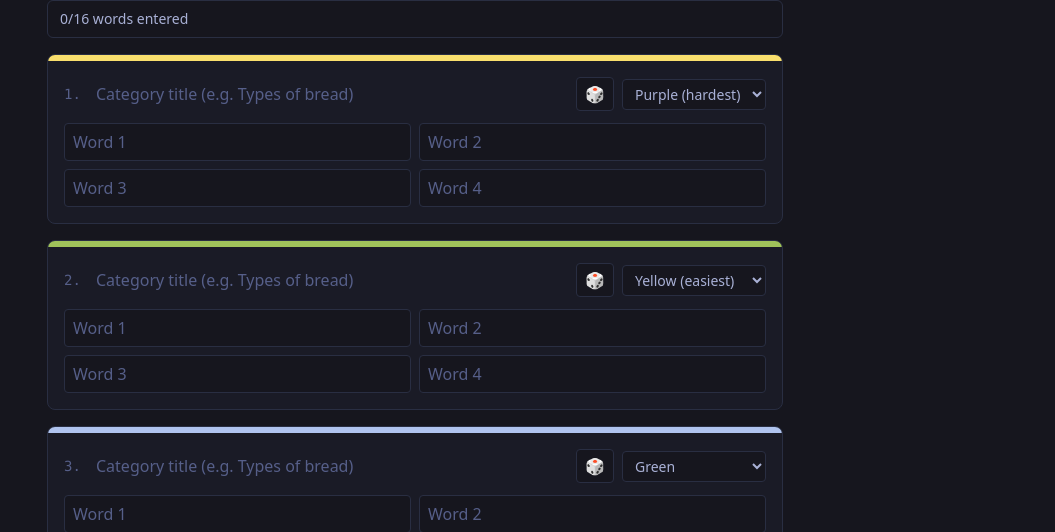
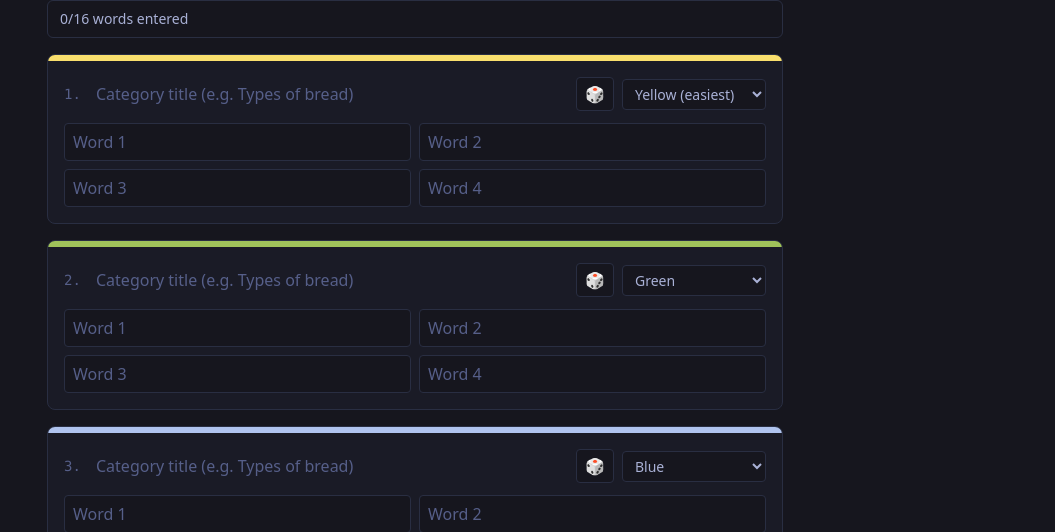
Before and after one commit to c3-jack/fdtl-training-app, a React (Vite) app: page / in a window 1280 px wide. Both pictures are taken after a click on the button "Create a puzzle". Shown: the part 217-749 px from the top of the page, without its empty margins (225-1280 px from the left). Built offline with nearby package versions, Linux system fonts and the light colour scheme.

Commit message:
Fix one-away threshold, 5th-tile selection, and color dropdown value

```diff
--- a/src/components/CreatePanel.tsx
+++ b/src/components/CreatePanel.tsx
@@ -411,7 +411,7 @@ function GroupEditor({
           >
             <option value="">Color...</option>
             {DIFFICULTY_OPTIONS.map((d) => (
-              <option key={d} value={(d + 1) % 4} disabled={usedDifficulties.includes(d) && group.difficulty !== d}>
+              <option key={d} value={d} disabled={usedDifficulties.includes(d) && group.difficulty !== d}>
                 {DIFFICULTY_LABELS[d]}
               </option>
             ))}
--- a/src/hooks/usePuzzleState.ts
+++ b/src/hooks/usePuzzleState.ts
@@ -41,7 +41,7 @@ export function usePuzzleState(puzzle: Puzzle) {
       setSelected((s) => {
         const idx = s.findIndex((x) => x.word === word.word)
         if (idx >= 0) return s.filter((_, i) => i !== idx)
-        if (s.length > 4) return s
+        if (s.length >= 4) return s
         return [...s, word]
       })
     },
--- a/src/lib/puzzle.ts
+++ b/src/lib/puzzle.ts
@@ -1,5 +1,4 @@
 import type { Difficulty, Group, Puzzle } from '../types/puzzle'
-
 /**
  * Validate an unknown value as a playable Puzzle. Returns `{ ok: true, puzzle }`
  * or `{ ok: false, error }`. Used at both ends of the share pipeline:
@@ -19,7 +18,6 @@ export function validatePuzzle(input: unknown): ValidationResult {
   if (!Array.isArray(p.groups) || p.groups.length !== 4) {
     return { ok: false, error: 'Must have exactly 4 groups' }
   }
-
   const seenDifficulties = new Set<Difficulty>()
   const seenWords = new Set<string>()
   const groups: Group[] = []
@@ -118,7 +116,7 @@ export function checkGuess(guess: readonly TaggedWord[]): GuessResult {
     if (c === 4) return { status: 'correct', groupIndex: gi }
   }
   for (const c of counts.values()) {
-    if (c === 2) return { status: 'one-away' }
+  if (c === 3) return { status: 'one-away' }
   }
   return { status: 'wrong' }
 }
```
